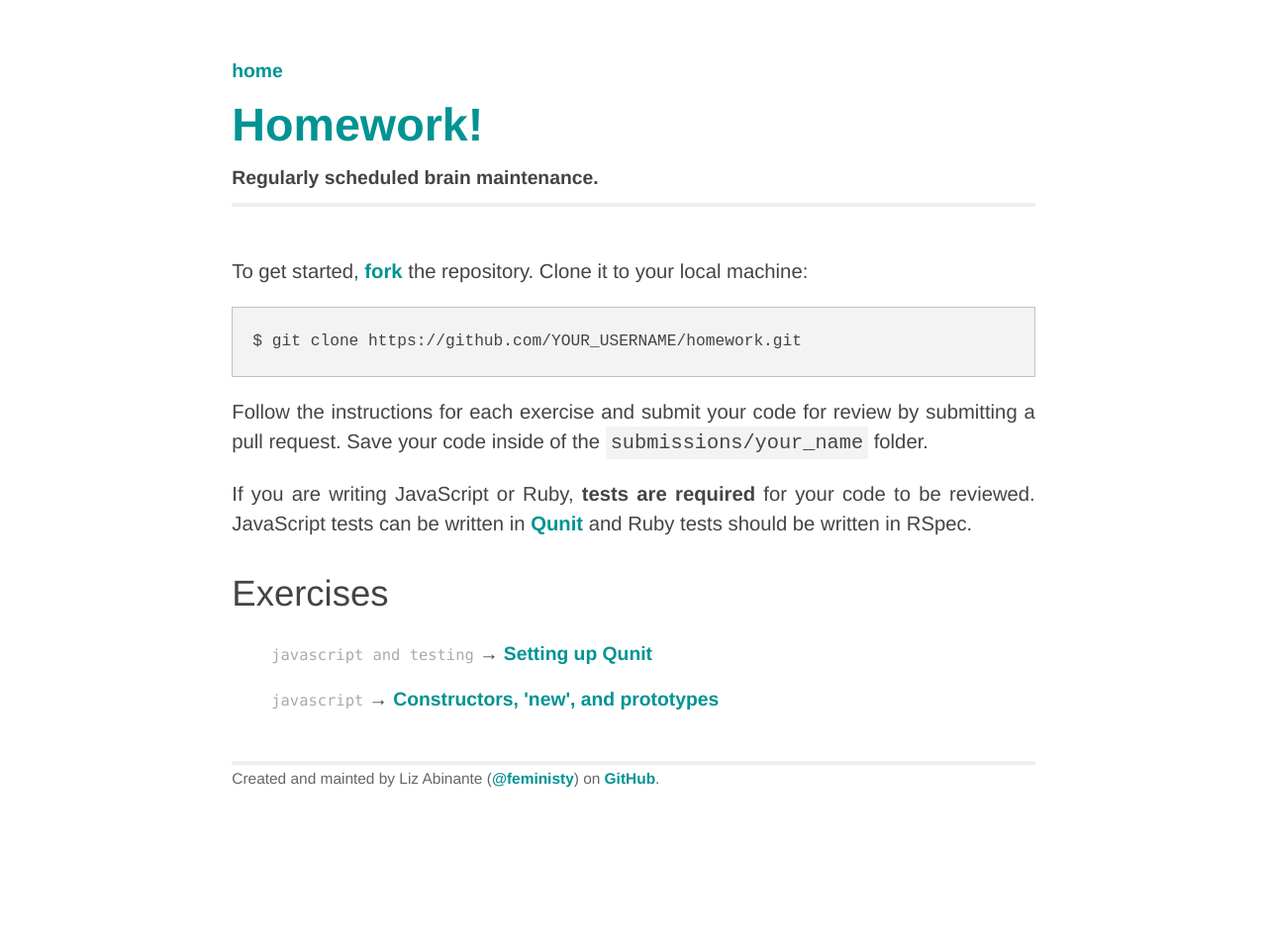
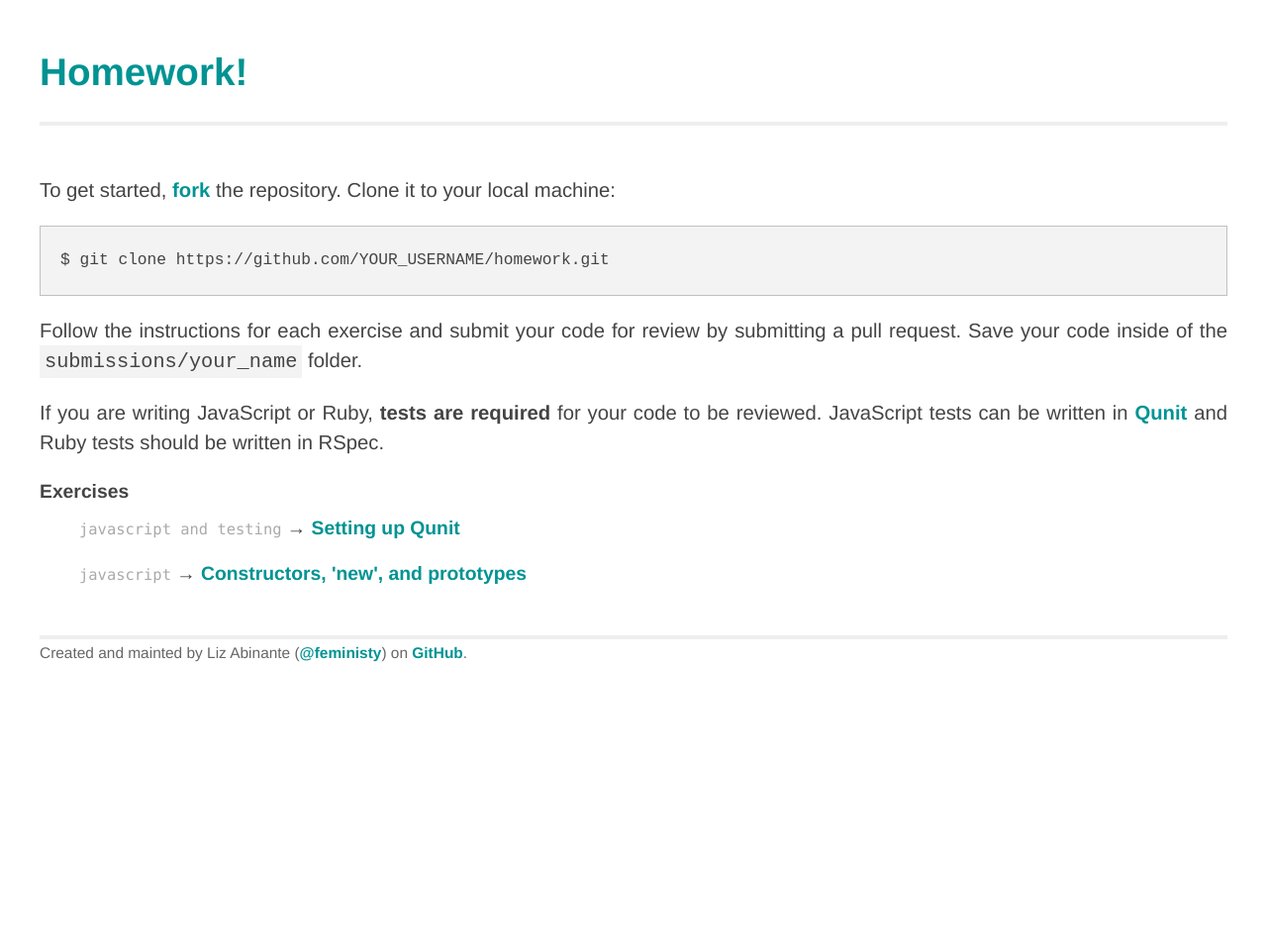
Before and after one commit to slothelle/learn_javascript, a Jekyll site: the page built from index.html, in a window 1280 px wide. Shown: the whole page at 99% size. Built offline with Jekyll 4.4.1, drawn with Linux system fonts in a browser that asks for light colours; Markdown is read by kramdown in place of the engine named in the settings.

Commit message:
adjustments to font size and padding

```diff
--- a/_layouts/default.html
+++ b/_layouts/default.html
@@ -18,9 +18,7 @@
 
         <div class="site">
           <div class="header">
-            <a href="/">home</a>
             <h1><a href="/">{{ site.name }}</a></h1>
-            <strong>Regularly scheduled brain maintenance.</strong>
           </div>
 
           {{ content }}
--- a/css/main.css
+++ b/css/main.css
@@ -58,7 +58,7 @@ a:visited { color: #a0a; }
 .site {
   font-size: 115%;
   text-align: justify;
-  width: 42em;
+  max-width: 1200px;
   margin: 3em auto 2em;
   line-height: 1.5em;
 }
@@ -164,3 +164,11 @@ a:visited { color: #a0a; }
 .post pre.terminal code {
   background-color: #333;
 }
+
+
+/*helper borders*/
+.border-bottom {
+  border-bottom: 1px solid #eee;
+  margin-bottom: 20px;
+  padding-bottom: 10px;
+}
--- a/css/princess.css
+++ b/css/princess.css
@@ -390,41 +390,6 @@ em, i {
 
 strong, b {
   font-weight: 720; }
-
-h1, h2, h3, h4, h5 {
-  margin: 5px 0px; }
-
-h1, h2 {
-  padding: 20px 0px; }
-
-h1 {
-  font-size: 2.415em;
-  font-weight: 800; }
-
-h2 {
-  font-size: 1.89em;
-  font-weight: 400; }
-
-h3, h4, h5 {
-  padding: 20px 0px 10px 0px; }
-
-h3 {
-  font-size: 1.575em;
-  font-weight: 400; }
-
-h4 {
-  font-size: 1.26em;
-  font-weight: 400; }
-
-h5 {
-  font-size: 1.05em;
-  font-weight: 800; }
-
-h6 {
-  padding: 5px 0px 0px 0px;
-  margin: 0px;
-  font-size: 0.84em;
-  font-weight: 800; }
 
 ul li, ol li {
   margin: 0px 40px;
```
